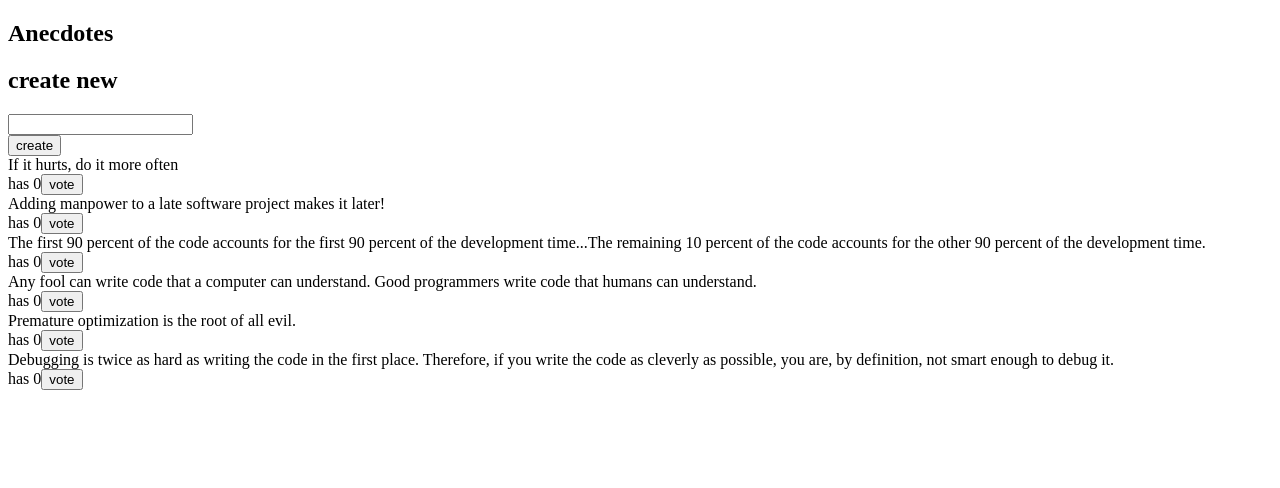
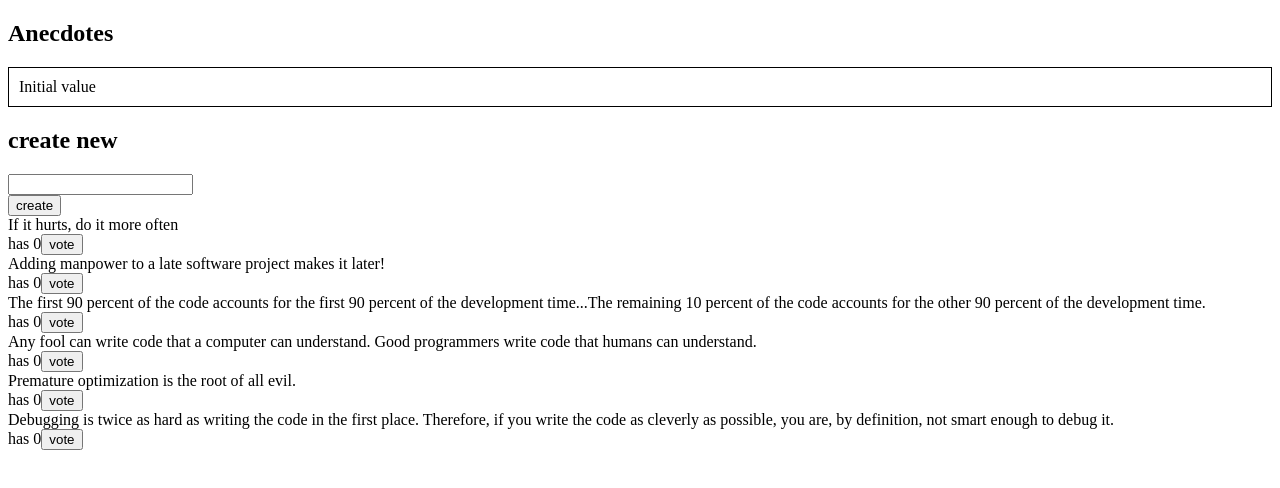
Before and after one commit to markusbjorklund/fullstack, a React (Create React App) app in the folder part6/redux-anecdotes/: page / in a window 1280 px wide. Shown: the top 488 px of the page. Built offline with nearby package versions, Linux system fonts and the light colour scheme.

Commit message:
6.10 done

```diff
--- a/part6/redux-anecdotes/src/App.js
+++ b/part6/redux-anecdotes/src/App.js
@@ -1,11 +1,13 @@
 import React from 'react'
 import AnecdoteList from './components/AnecdoteList'
 import AnecdoteForm from './components/AnecdoteForm'
+import Notification from './components/Notification'
 
 const App = () => {
   return (
     <div>
       <h2>Anecdotes</h2>
+      <Notification />
       <AnecdoteForm />
       <AnecdoteList />
     </div>
--- a/part6/redux-anecdotes/src/components/AnecdoteList.js
+++ b/part6/redux-anecdotes/src/components/AnecdoteList.js
@@ -3,7 +3,7 @@
 import { voteAnecdote } from '../reducers/anecdoteReducer'
 
 const Anecdotes = () => {
-  const anecdotes = useSelector(state => state)
+  const anecdotes = useSelector(state => state.anecdotes)
   const dispatch = useDispatch()
 
   const vote = (id) => {
--- a/part6/redux-anecdotes/src/components/Notification.js
+++ b/part6/redux-anecdotes/src/components/Notification.js
@@ -1,6 +1,8 @@
 import React from 'react'
+import { useSelector } from 'react-redux'
 
 const Notification = () => {
+  const notification = useSelector(state => state.notification)
   const style = {
     border: 'solid',
     padding: 10,
@@ -8,7 +10,7 @@
   }
   return (
     <div style={style}>
-      render here notification...
+      {notification}
     </div>
   )
 }
--- /dev/null
+++ b/part6/redux-anecdotes/src/reducers/notificationReducer.js
@@ -0,0 +1,10 @@
+const notificationReducer = (state = 'Initial value', action) => {
+  switch (action.type) {
+    case 'SET NOTIFICATION':
+      return action.notification
+    default:
+      return state
+  }
+}
+
+export default notificationReducer
--- a/part6/redux-anecdotes/src/store.js
+++ b/part6/redux-anecdotes/src/store.js
@@ -1,10 +1,13 @@
-import { createStore } from 'redux'
-import reducer from './reducers/anecdoteReducer'
+import { createStore, combineReducers} from 'redux'
+import anecdoteReducer from './reducers/anecdoteReducer'
+import notificationReducer from './reducers/notificationReducer'
 import { composeWithDevTools } from 'redux-devtools-extension'
 
-const store = createStore(
-  reducer,
-  composeWithDevTools()
-)
+const reducer = combineReducers({
+  anecdotes: anecdoteReducer,
+  notification: notificationReducer
+})
+
+const store = createStore(reducer, composeWithDevTools())
 
 export default store
```
